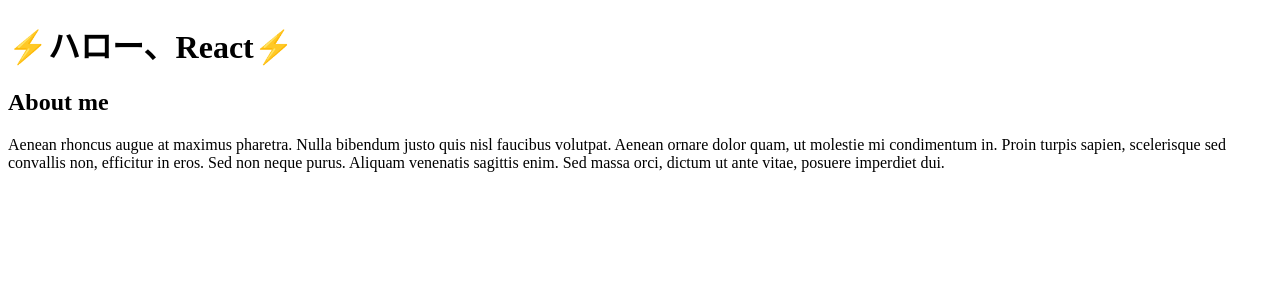
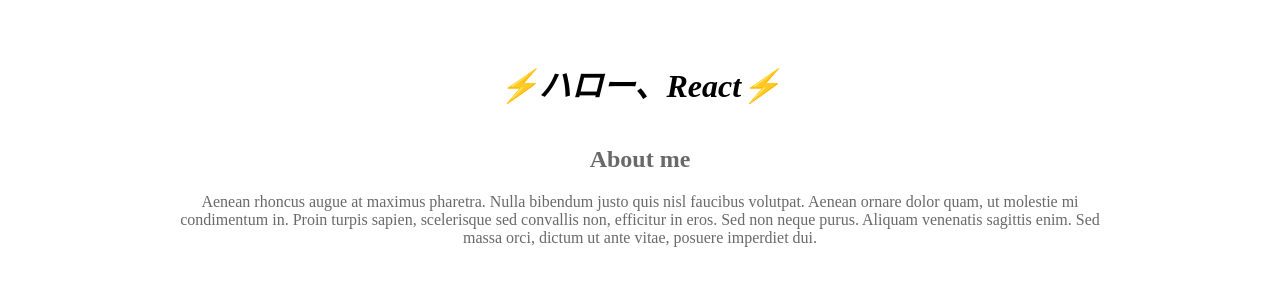
Before and after one commit to fand/react-hands-on, a Next.js app: page /about in a window 1280 px wide. Shown: the top 300 px of the page. Built offline with nearby package versions, Linux system fonts and the light colour scheme.

Commit message:
Layoutコンポーネントにスタイルをあてる

```diff
--- a/components/layout.js
+++ b/components/layout.js
@@ -1,3 +1,4 @@
+import { css } from 'glamor'
 import Head from 'next/head'
 
 /**
@@ -11,15 +12,34 @@
     <Head>
       <title>{ props.title || '⚡ハロー、React⚡' }</title>
       <meta name="viewport" content="initial-scale=1.0, width=device-width"/>
+      <style jsx global>{`
+        body { margin: 0; }
+      `}</style>
     </Head>
 
-    <div>
-      <header>
+    <div className={wrapperStyle}>
+      <header className={headerStyle}>
         <h1>⚡ハロー、React⚡</h1>
       </header>
-      <div>
+      <div className={contentStyle}>
         { props.children }
       </div>
     </div>
   </div>
 )
+
+const wrapperStyle = css({
+  maxWidth: 960,
+  margin: '0 auto',
+  textAlign: 'center',
+})
+
+const headerStyle = css({
+  margin: '60px 0 40px',
+  fontStyle: 'italic',
+})
+
+const contentStyle = css({
+  color: 'dimgray',
+  margin: 10,
+})
```
